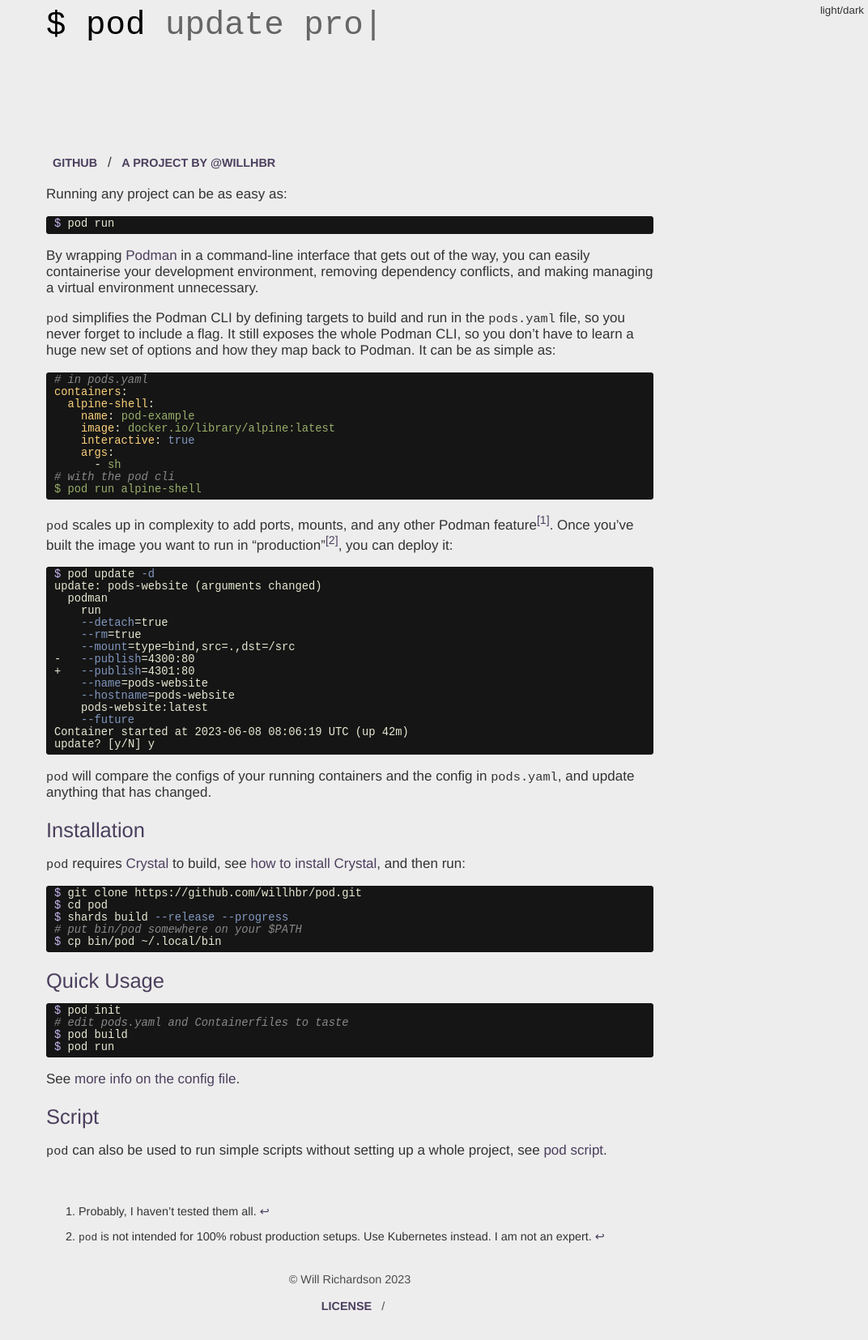
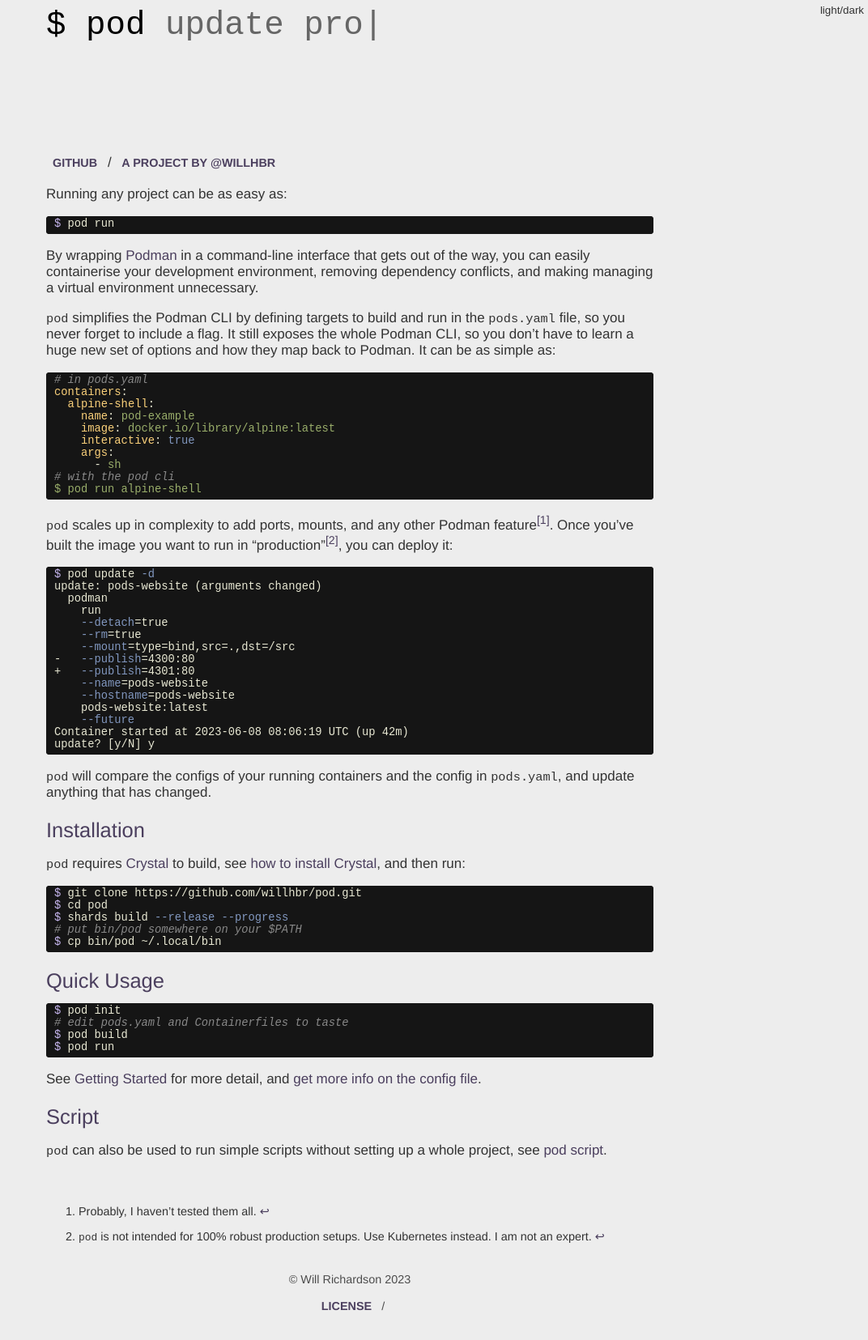
Before and after one commit to willhbr/pod, a Jekyll site: the page built from docs/index.md, in a window 1280 px wide. Shown: the whole page at 81% size, without its empty margins (208-1280 px from the left). Built offline with Jekyll 4.4.1, drawn with Linux system fonts in a browser that asks for light colours.

Commit message:
Link to getting started from main page

````diff
--- a/docs/index.md
+++ b/docs/index.md
@@ -77,7 +77,7 @@ $ pod build
 $ pod run
 ```
 
-See [more info on the config file](/examples/config).
+See [Getting Started](/examples/getting-started) for more detail, and [get more info on the config file](/examples/config).
 
 ## Script
 
````
